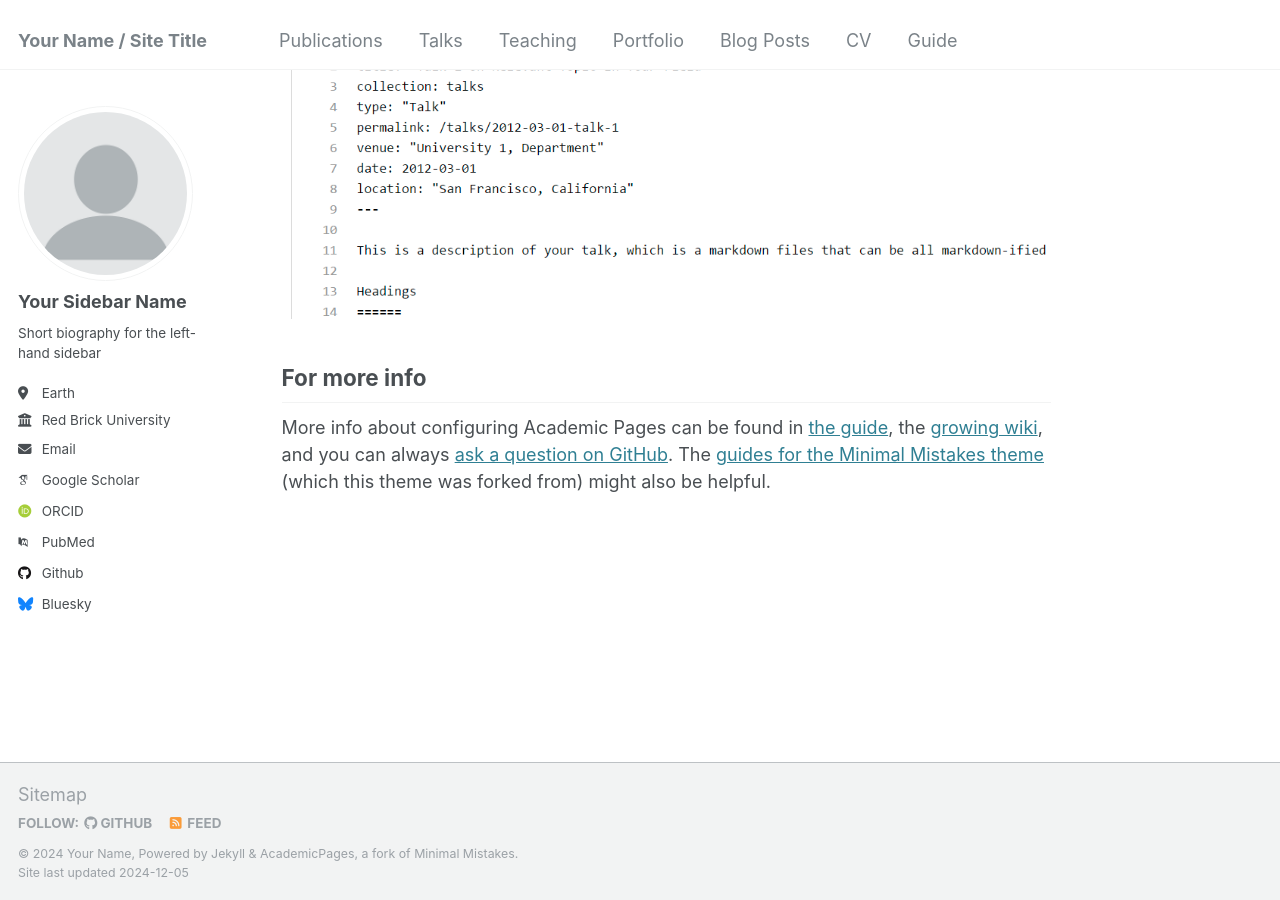
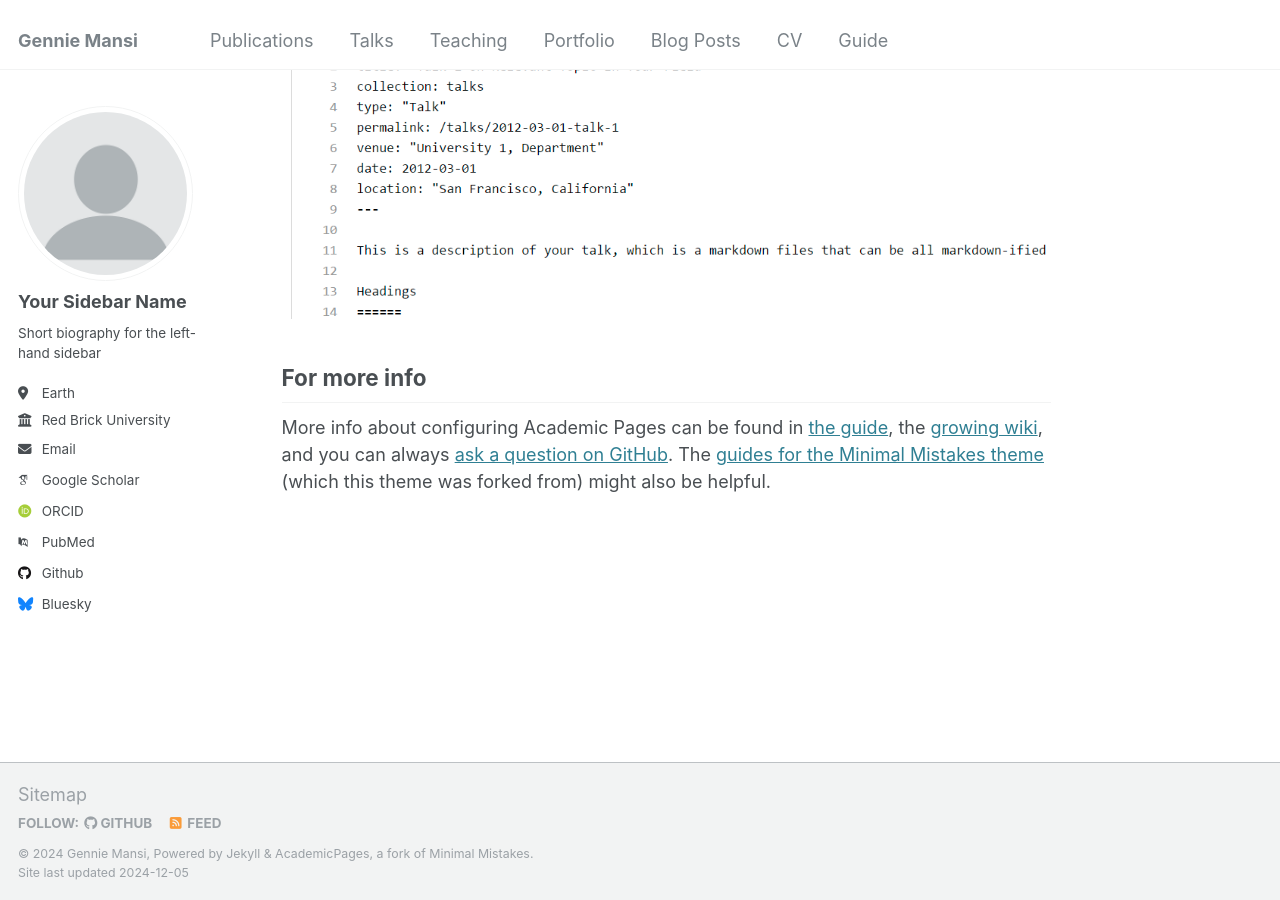
Before and after one commit to GIM494/gim494.github.io, a Jekyll site: the page built from _pages/about.md, in a window 1280 px wide and 900 px high, scrolled down 2643 px. Built offline with Jekyll 4.4.1, drawn with Linux system fonts in a browser that asks for light colours; some web fonts are replaced.

Commit message:
added profile image, changed name and domain in config

```diff
--- a/_config.yml
+++ b/_config.yml
@@ -8,13 +8,13 @@
 
 # Basic Site Settings
 locale                   : "en-US"
-title                    : "Your Name / Site Title"
+title                    : "Gennie Mansi"
 title_separator          : "-"
-name                     : &name "Your Name"
-description              : &description "personal description"
-url                      : https://academicpages.github.io # the base hostname & protocol for your site e.g. "https://[your GitHub username].github.io"
+name                     : &name "Gennie Mansi"
+description              : &description "PhD Candidate Georgia Tech"
+url                      : https://gim494.github.io # the base hostname & protocol for your site e.g. "https://[your GitHub username].github.io"
 baseurl                  : "" # the subpath of your site, e.g. "/blog"
-repository               : "academicpages/academicpages.github.io"
+repository               : "GIM494/gim494.github.io"
 
 # Site Author - The following control what appear as part of the author content on the side bar.
 #               If a field is blank the icon and link will not appear, otherwise it will be shown.
```
Also changed, not shown: 1 other file.
